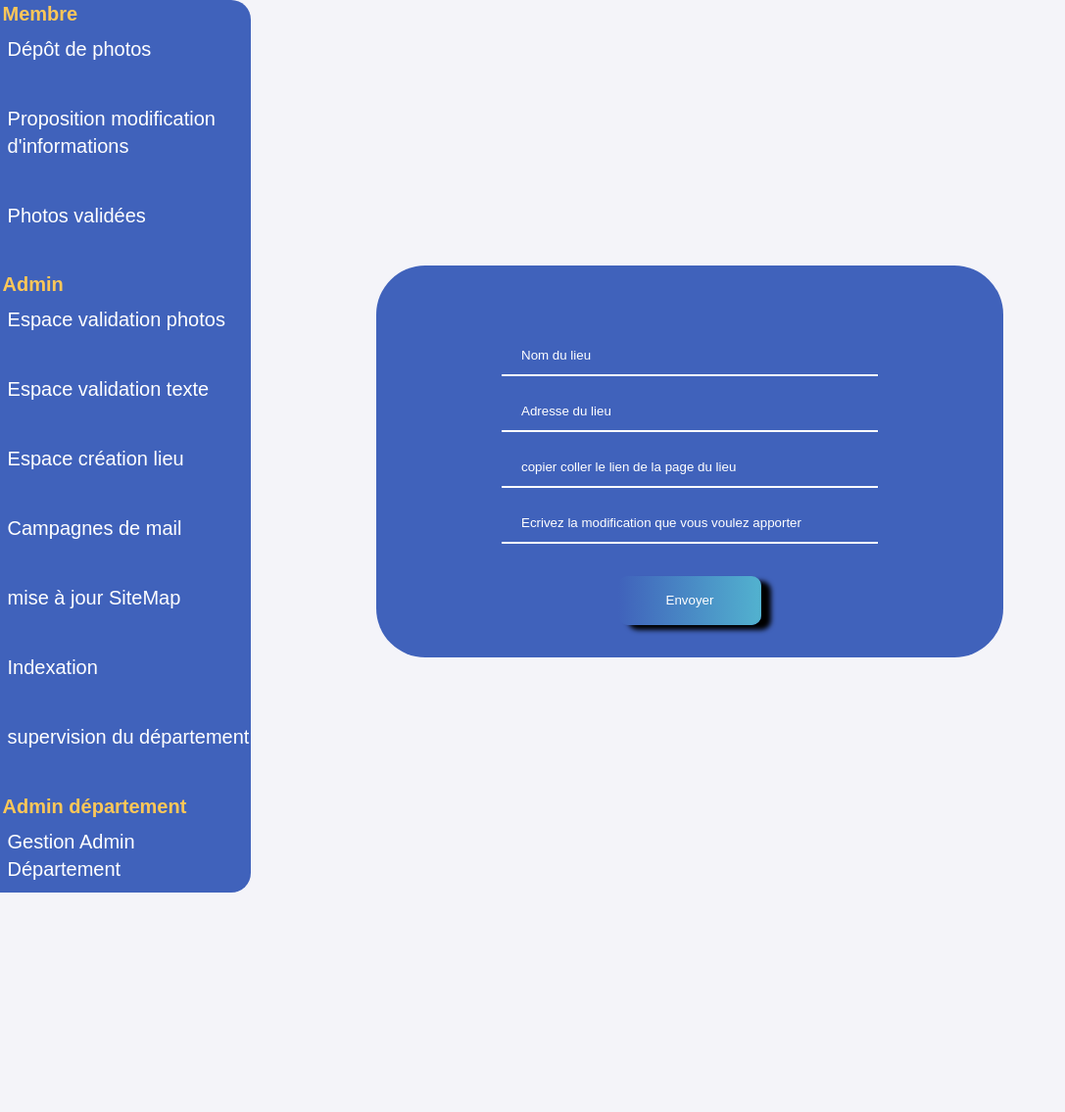
After one commit to matthiasfaucon/123villages, a PHP site: page /php/modification_text.php in a window 1280 px wide. The commit adds this page. Shown: the whole page at 98% size, without its empty margins (0-1087 px from the left). Run offline with PHP 8.4, Linux system fonts and the light colour scheme.

Commit message:
changement style form

```diff
--- a/css/style.css
+++ b/css/style.css
@@ -1092,3 +1092,18 @@ margin-top: 5%;
   {
       color: #4062BB;
   }
+
+  #modinfos
+  {
+    background-color: #4062BB;
+    width: 50%;
+    height: 50vh;
+    flex-direction: column;
+    border-radius: 50px;
+    margin-left: 30%;
+    margin-top: -50%;
+  }
+  #modinfos form
+  {
+      height: 200%;
+  }
--- /dev/null
+++ b/php/modification_text.php
@@ -0,0 +1,76 @@
+<!DOCTYPE html>
+<html lang="en">
+
+<head>
+    <meta charset="UTF-8">
+    <meta http-equiv="X-UA-Compatible" content="IE=edge">
+    <meta name="viewport" content="width=device-width, initial-scale=1.0">
+    <link rel="stylesheet" href="../css/style.css">
+    <link rel="icon" type="image/x-icon" href="../images/favicon.svg">
+    <title>Modifier informations</title>
+</head>
+
+<body>
+    <div id="gestion_admin">
+
+        <div id="membre">
+            <p>Membre</p>
+
+
+            <span class="menu__item_gestion_membre">Dépôt de photos</span></br>
+            <span class="menu__item_gestion_membre">Proposition modification d'informations</span></br>
+            <span class="menu__item_gestion_membre">Photos validées</span></br>
+
+        </div>
+        <div id="admin">
+            <p>Admin</p>
+
+
+
+            <span class="menu__item_gestion_admin">Espace validation photos</span></br>
+            <span class="menu__item_gestion_admin">Espace validation texte</span></br>
+            <span class="menu__item_gestion_admin">Espace création lieu</span> </br>
+            <span class="menu__item_gestion_admin">Campagnes de mail</span></br>
+            <span class="menu__item_gestion_admin">mise à jour SiteMap</span></br>
+            <span class="menu__item_gestion_admin">Indexation</span> </br>
+            <span class="menu__item_gestion_admin">supervision du département</span></br>
+
+        </div>
+
+        <div id="admindep">
+
+            <p>Admin département </p>
+            <span class="menu__item_gestion_admindep">Gestion Admin Département</span>
+        </div>
+    </div>
+    <div id="modinfos">
+        <form action="" method="get" class="form_frontco_form">
+
+            <div class="form_frontco">
+                <label for="name"> </label>
+                <input type="text" name="name" id="name" placeholder="Nom du lieu" required>
+            </div>
+            <div class="form_frontco">
+                <label for="adress"> </label>
+                <input type="text" name="adress" id="adress" placeholder="Adresse du lieu" required>
+            </div>
+
+            <div class="form_frontco">
+                <label for="lien"> </label>
+                <input type="text" name="lien" id="lien" placeholder="copier coller le lien de la page du lieu" required>
+            </div>
+
+            <div class="form_frontco">
+                <label for="Text_mod"></label>
+                <input type="text" name="Text_mod" id="Text_mod" placeholder="Ecrivez la modification que vous voulez apporter" required>
+            </div>
+
+            <div class="form_frontco_button">
+                <input type="submit" value="Envoyer">
+            </div>
+        </form>
+
+    </div>
+</body>
+
+</html>
```
